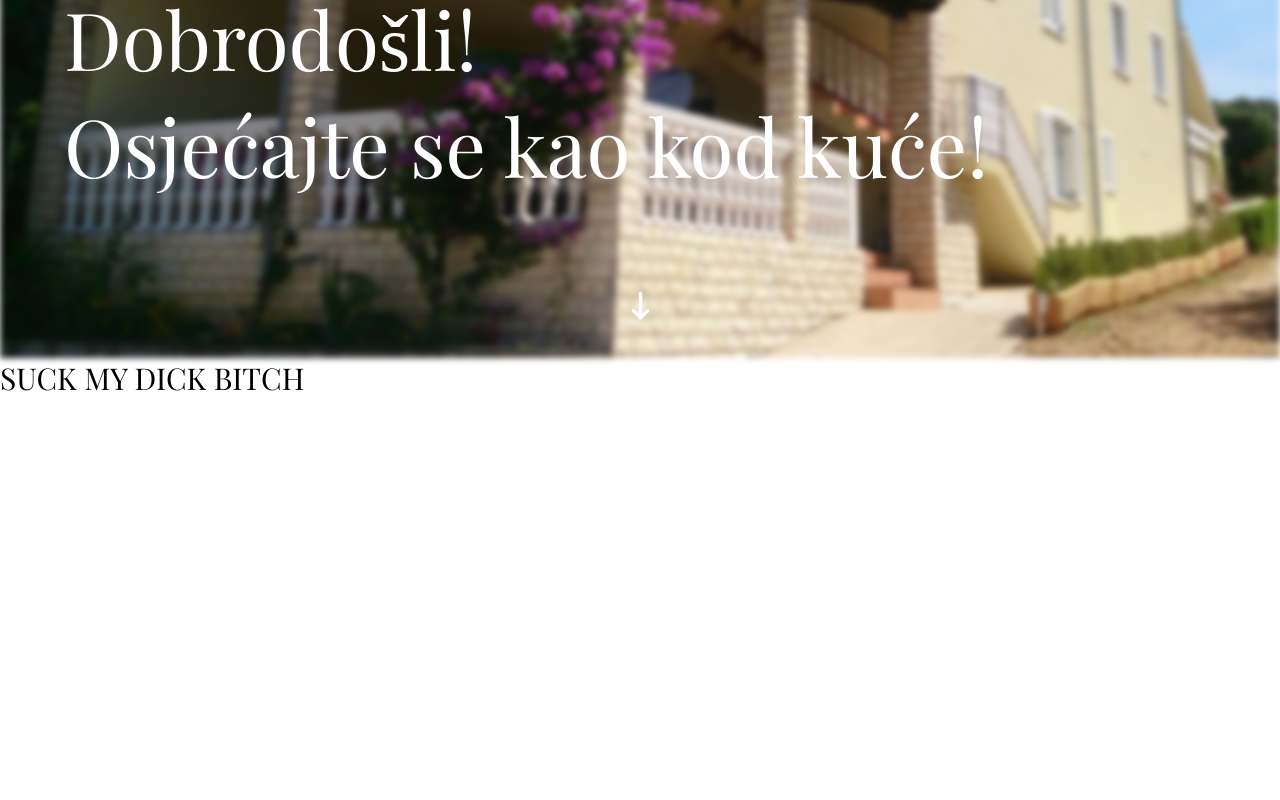
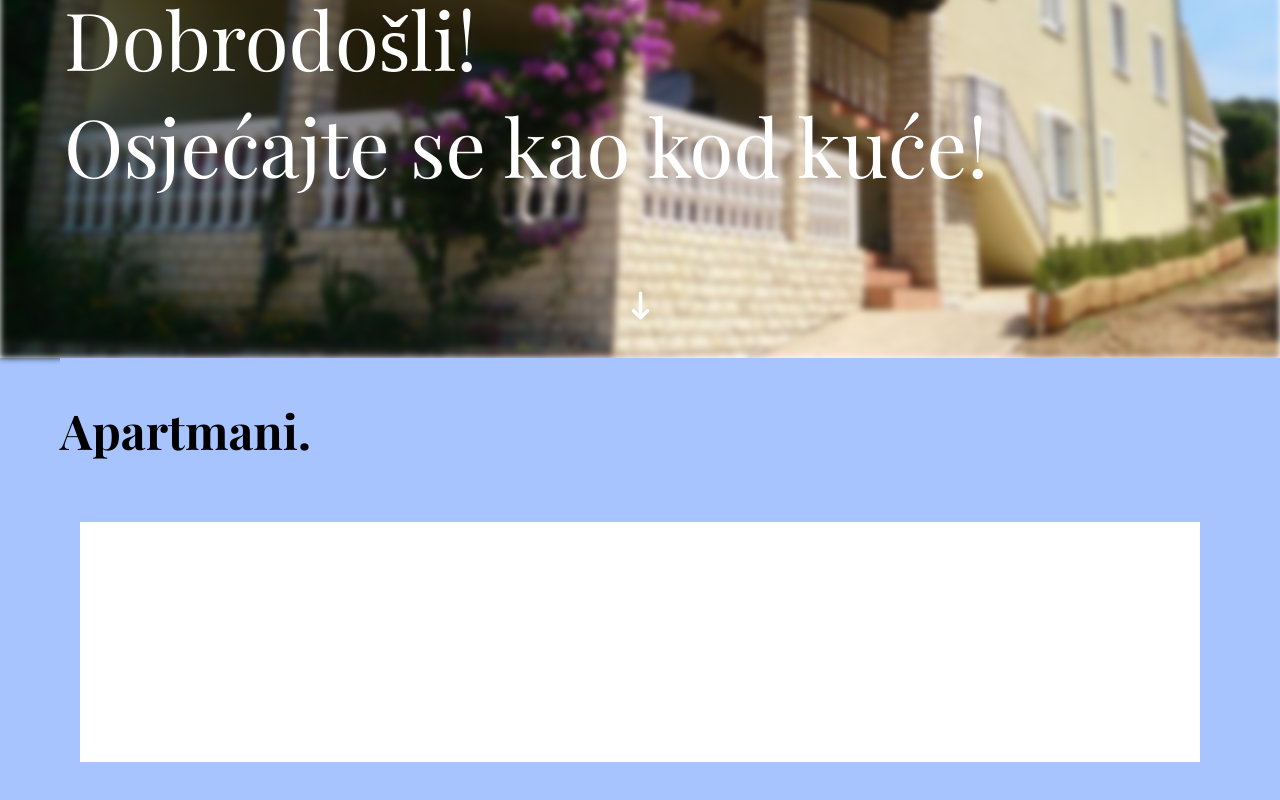
Before and after one commit to stancic/apartmani-smit, a React (Create React App) app: page / in a window 1280 px wide. Shown: the part 442-1242 px from the top of the page. Before the commit the page ends 840 px from the top, so only its background shows below. Built offline with nearby package versions, Linux system fonts and the light colour scheme; a web font is replaced by a local one.

Commit message:
began working on apartment page

```diff
--- a/src/App.js
+++ b/src/App.js
@@ -14,8 +14,9 @@ function App() {
 		<div>
 			<Navigation {...linkHR}/>
 			<MobileNavigation />
-			<Home {...titleHR}/>
-			<Apartments />
+			<Home {...titleHR} />
+			<Apartments title={"Apartmani"}/>
+
 		</div>
   );
 }
--- a/src/App.scss
+++ b/src/App.scss
@@ -1,7 +1,6 @@
 * {
-	box-sizing: border-box;
 	margin: 0;
-	padding: 0
+	padding: 0;
 }
 
 body, html{
--- a/src/Components/apartments/Apartments.js
+++ b/src/Components/apartments/Apartments.js
@@ -1,10 +1,17 @@
 import React from 'react'
+import './Apartments.scss'
+import { apartmentDataHR } from './Data'
+import OneApartment from './OneApartment'
 
-function Apartments() {
-	console.log("SUCK MY DICK")
+function Apartments({title}) {
 	return (
-		<div>
-			<h1>SUCK MY DICK BITCH</h1>
+		<div id="apartments" style={{backgroundColor: "#A7C4FF"}}>
+			<div className="apartment-title-container">
+				<h1 className="title">Apartmani.</h1>
+			</div>
+			<div className="apartment-detail-container">
+				<OneApartment {...apartmentDataHR}/>
+			</div>
 		</div>
 	)
 }
--- a/src/Components/apartments/Apartments.scss
+++ b/src/Components/apartments/Apartments.scss
@@ -0,0 +1,16 @@
+.apartment-title-container{
+	position: relative;
+	background-color: #A7C4FF;
+	padding-top: 40px;
+	margin-left: 60px;
+	margin-bottom: 60px;
+	.title{
+		font-weight: 800;
+		font-size: 48px;
+	}
+}
+
+.apartment-detail-container{
+	text-align: center;
+	padding-bottom: 60px;
+}
--- /dev/null
+++ b/src/Components/apartments/Data.js
@@ -0,0 +1,7 @@
+export const apartmentDataHR = {
+	description: "nešto o apartmanu",
+	abovePrice: "cijene od",
+	price: "70 €",
+	belowPrice: "po noćenju",
+	equipment: ["Wifi", "parking", "satelitska tv", "klima"]
+}
--- /dev/null
+++ b/src/Components/apartments/OneApartment.js
@@ -0,0 +1,12 @@
+import React from 'react'
+import './OneApartment.scss'
+
+function OneApartment({ description, abovePrice, price, belowPrice, equipment}) {
+	return (
+		<div className="apartment-detail">
+
+		</div>
+	)
+}
+
+export default OneApartment
--- /dev/null
+++ b/src/Components/apartments/OneApartment.scss
@@ -0,0 +1,6 @@
+.apartment-detail{
+	width: 70em;
+	height: 15em;
+	background: white;
+	display: inline-block;
+}
--- a/src/Components/home_page/Home.js
+++ b/src/Components/home_page/Home.js
@@ -5,15 +5,14 @@ import Button from '../navigation/Button'
 
 function Home({ titleWelcome, titleMessage, button_text }) {
 	return (
-		<div>
-			<div className="container"></div>
+		<div id="/">
+			<div className="background-image"></div>
 			<div className="title-container">
 				<h1 className="home-title">{titleWelcome}<br/>{titleMessage}</h1>
 				<div className="button-container">
 					<Button button_text={button_text}/>
 				</div>
 			</div>
-
 			<div className="icon-container">
 				<HiArrowNarrowDown className="icon-arrowDown"/>
 			</div>
--- a/src/Components/home_page/Home.scss
+++ b/src/Components/home_page/Home.scss
@@ -5,12 +5,12 @@
 }
 
 //Background for homepage
-.container{
+.background-image{
 	top: 0;
 	height: 100vh;
 	background-image: url($homeBackground);
 	background-size: cover;
-
+	border: 1px solid black;
 	z-index: -1;
 	filter: blur(3px);
 	-webkit-filter: blur(3px);
--- a/src/Components/navigation/Navigation.js
+++ b/src/Components/navigation/Navigation.js
@@ -12,7 +12,7 @@ function Navigation({ title, firstLink, secondLink, thirdLink, contact, button_t
 						<Link to="/" className="nav-title nav-link">{title}</Link>
 					</li>
 					<li className="nav-link-item">
-						<Link to="/apartments" className="nav-link">{firstLink}</Link>
+						<Link smooth to="apartments" className="nav-link">{firstLink}</Link>
 					</li>
 					<li className="nav-link-item">
 						<Link to="/" className="nav-link">{secondLink}</Link>
```
